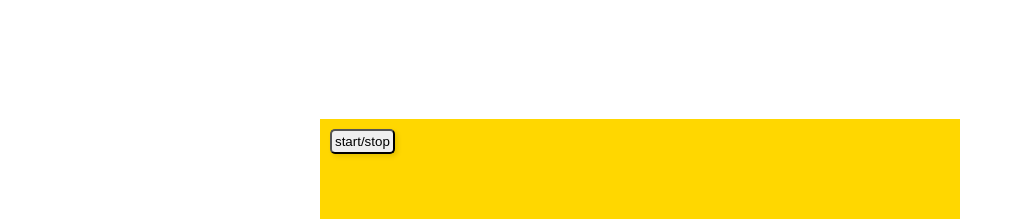
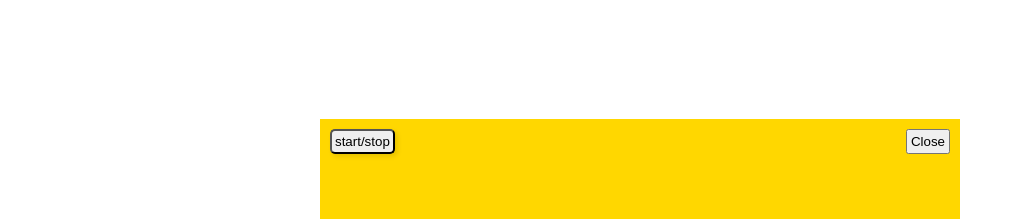
Before and after one commit to KatieSchmidt/waggle_dance_simulator, a website: page index.html in a window 1280 px wide. Shown: the part 1080-1299 px from the top of the page, without its empty margins (0-1023 px from the left). Drawn offline with Linux system fonts and the light colour scheme.

Commit message:
add close button to animation canvas

```diff
--- a/index.html
+++ b/index.html
@@ -144,6 +144,8 @@
                 <button class="animation__button-toggle" id="animation__button-toggle">
                     start/stop
                   </button>
+
+                <button class="animation__button-close">Close</button>
                 <div class="animation__mover animation__mover-5" id="animation__mover">
                   <div class="animation__mover-div animation__mover-div-5" id="animation__mover-div">
                     <div class="animation__turner animation__turner-5" id="animation__turner">
--- a/sass/components/_animation.scss
+++ b/sass/components/_animation.scss
@@ -39,6 +39,13 @@ $bee-size: 6rem;
       // outline: 0;
       box-shadow: 0.25rem 0.25rem 0.5rem rgba(0, 0, 0, 0.1);
     }
+  }
+
+  &__button-close {
+    padding: 3px;
+    position: absolute;
+    right: 1rem;
+    top: 1rem;
   }
 
   &__mover {
```
Also changed, not shown: css/style.css.
